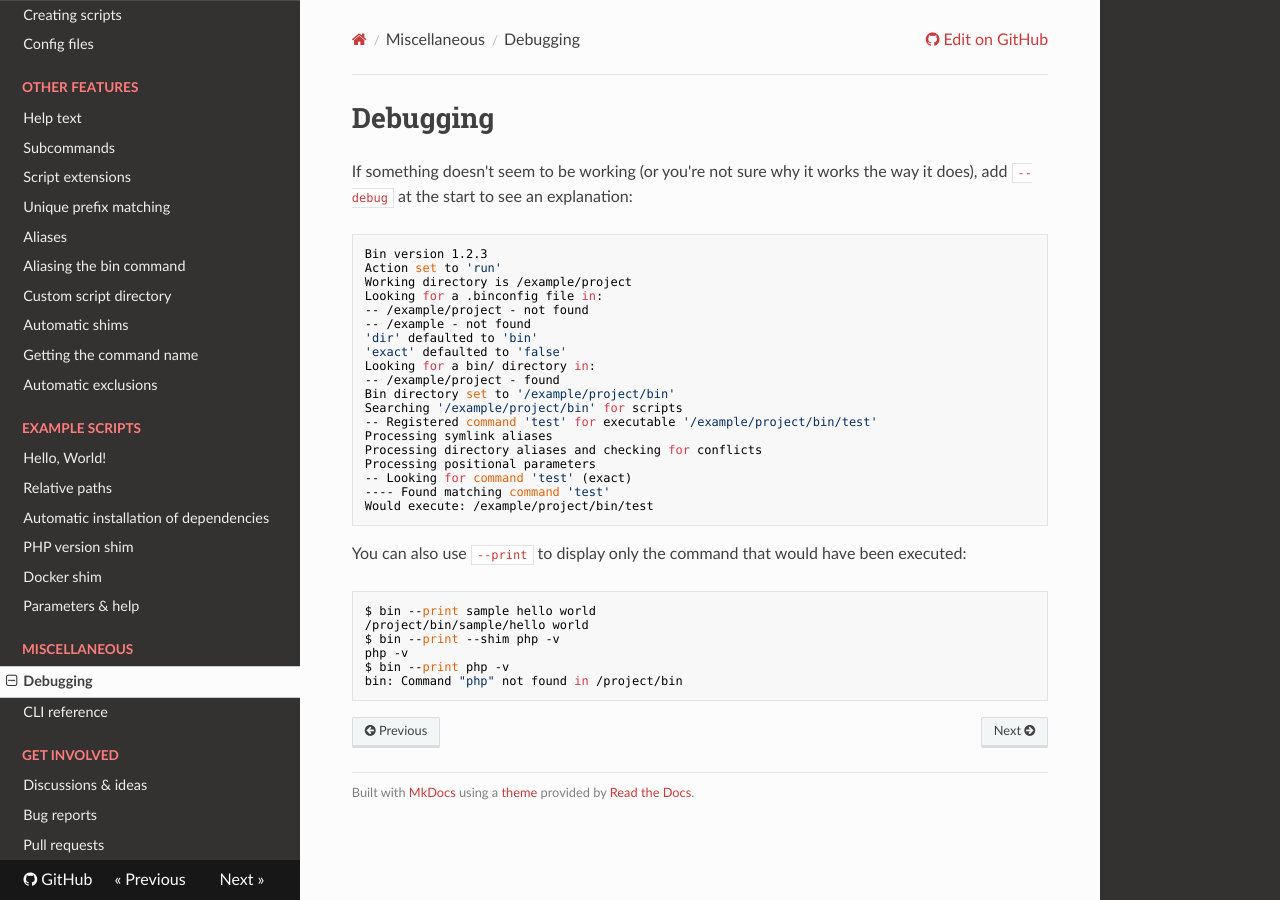
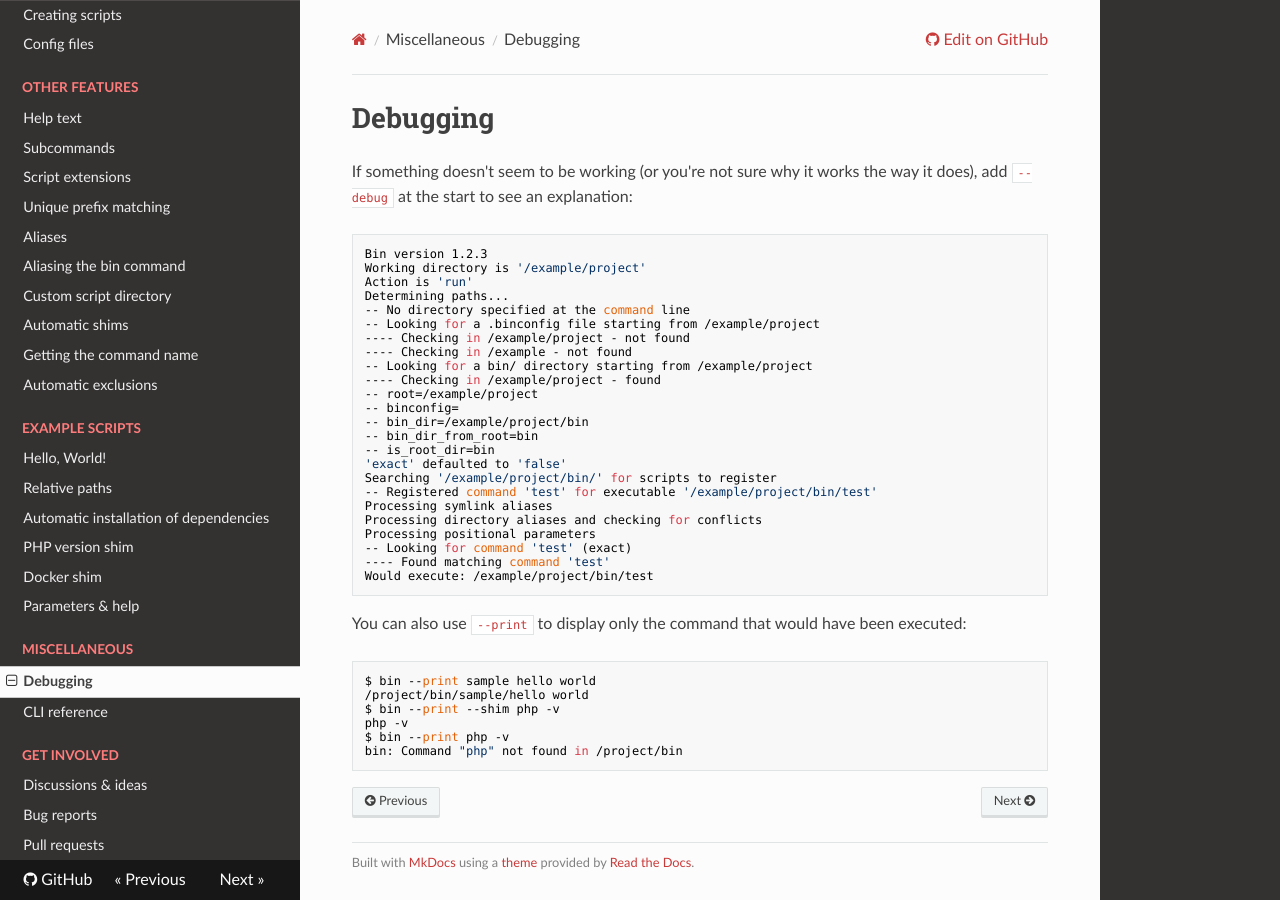
Before and after one commit to bin-cli/bin-cli, an MkDocs documentation site: the page built from docs/debugging.md, in a window 1280 px wide. Built offline with MkDocs 1.6.1, drawn with Linux system fonts in a browser that asks for light colours; nearby versions of some CDN libraries.

Commit message:
Handle --dir with --edit or --create; Refactor finding paths

````diff
--- a/docs/debugging.md
+++ b/docs/debugging.md
@@ -6,17 +6,22 @@ If something doesn't seem to be working (or you're not sure why it works the way
 
 ```bash
 Bin version 1.2.3
-Action set to 'run'
-Working directory is /example/project
-Looking for a .binconfig file in:
--- /example/project - not found
--- /example - not found
-'dir' defaulted to 'bin'
+Working directory is '/example/project'
+Action is 'run'
+Determining paths...
+-- No directory specified at the command line
+-- Looking for a .binconfig file starting from /example/project
+---- Checking in /example/project - not found
+---- Checking in /example - not found
+-- Looking for a bin/ directory starting from /example/project
+---- Checking in /example/project - found
+-- root=/example/project
+-- binconfig=
+-- bin_dir=/example/project/bin
+-- bin_dir_from_root=bin
+-- is_root_dir=bin
 'exact' defaulted to 'false'
-Looking for a bin/ directory in:
--- /example/project - found
-Bin directory set to '/example/project/bin'
-Searching '/example/project/bin' for scripts
+Searching '/example/project/bin/' for scripts to register
 -- Registered command 'test' for executable '/example/project/bin/test'
 Processing symlink aliases
 Processing directory aliases and checking for conflicts
````
Also changed, not shown: 6 other files.
